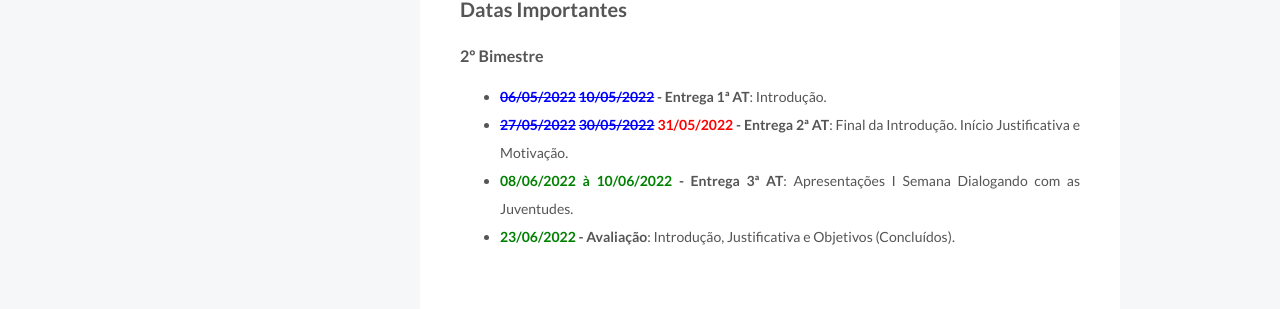
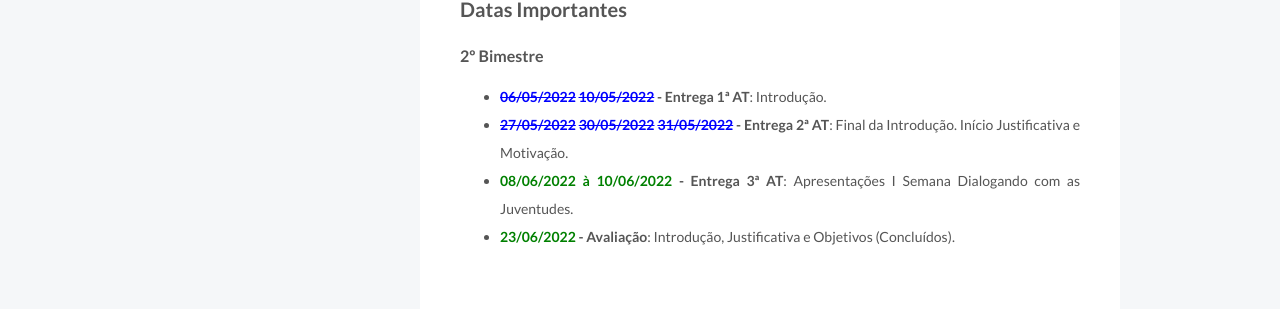
Before and after one commit to fdoliv/fdoliv.github.io, a Jekyll site: the page built from courses/pi/index.md, in a window 1280 px wide. Shown: the part 1173-1482 px from the top of the page. Built offline with Jekyll 4.4.1, drawn with Linux system fonts in a browser that asks for light colours.

Commit message:
Fim prazo 2AT

```diff
--- a/courses/pi/index.md
+++ b/courses/pi/index.md
@@ -33,7 +33,7 @@ Exemplo de envio:
 ## Datas Importantes
 #### 2º Bimestre
 * **<span style="color:blue"><s>06/05/2022</s> <s>10/05/2022</s></span> - Entrega 1ª AT**: Introdução.
-* **<span style="color:blue"><s>27/05/2022</s></span> <span style="color:blue"><s>30/05/2022</s></span> <span style="color:red">31/05/2022</span> - Entrega 2ª AT**: Final da Introdução. Início Justificativa e Motivação.
+* **<span style="color:blue"><s>27/05/2022</s></span> <span style="color:blue"><s>30/05/2022</s></span> <span style="color:blue"><s>31/05/2022</s></span> - Entrega 2ª AT**: Final da Introdução. Início Justificativa e Motivação.
 * **<span style="color:green">08/06/2022 à 10/06/2022</span> - Entrega 3ª AT**: Apresentações I Semana Dialogando com as Juventudes.
 * **<span style="color:green">23/06/2022</span> - Avaliação**: Introdução, Justificativa e Objetivos (Concluídos).
 
```
